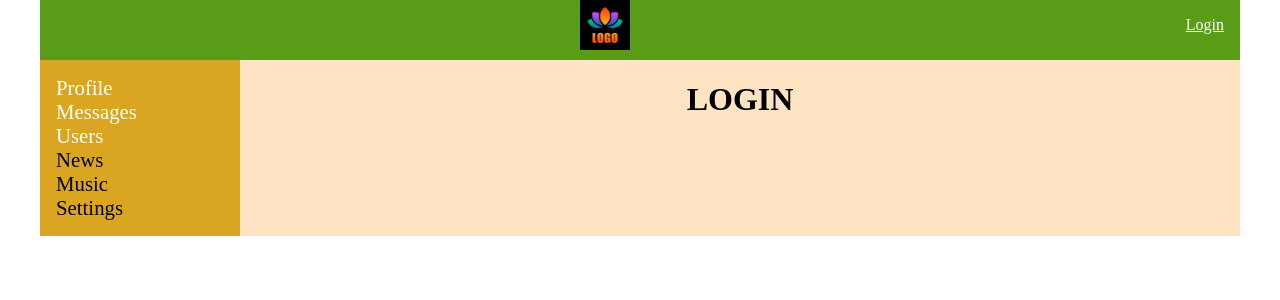
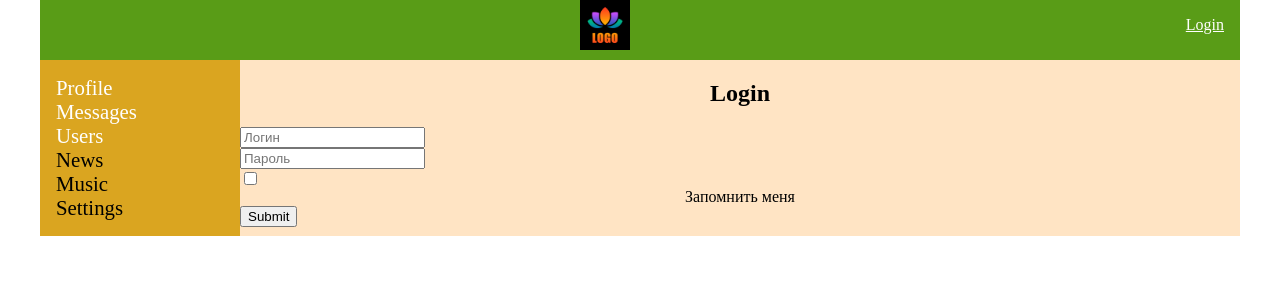
Before and after one commit to kor0ll/first-react-proj, a React (Create React App) app: page /login in a window 1280 px wide. Shown: the top 300 px of the page. Built offline with nearby package versions, Linux system fonts and the light colour scheme; no server answers.

Commit message:
Lesson 75

```diff
--- a/package.json
+++ b/package.json
@@ -9,6 +9,7 @@
     "axios": "^1.2.2",
     "react": "^18.2.0",
     "react-dom": "^18.2.0",
+    "react-hook-form": "^7.43.2",
     "react-redux": "^8.0.5",
     "react-router-dom": "^6.4.1",
     "react-scripts": "^2.1.3",
--- a/src/components/Login/Login.jsx
+++ b/src/components/Login/Login.jsx
@@ -1,7 +1,13 @@
 import React from 'react';
+import LoginForm from './LoginForm';
 
 const Login = (props) => {
-    return <h1>LOGIN</h1>
+    return (
+        <div>
+            <h2>Login</h2>
+            <LoginForm />
+        </div>
+    )
 }
 
 export default Login;
--- /dev/null
+++ b/src/components/Login/LoginForm.jsx
@@ -0,0 +1,25 @@
+import { useForm } from "react-hook-form"
+import React from "react";
+
+
+const LoginForm = (props) => {
+    const { register, handleSubmit } = useForm();
+
+    const onSubmit = (data) => {
+        console.log(data);
+    }
+
+
+    return <div>
+        <form onSubmit={handleSubmit(onSubmit)}>
+            <input placeholder="Логин" {...register("login")} />
+            <input placeholder="Пароль" {...register("password")} />
+            <div>
+                <input type="checkbox" {...register("rememberMe")} /> Запомнить меня
+            </div>
+            <input type="submit" />
+        </form>
+    </div>
+}
+
+export default LoginForm;
```
Also changed, not shown: 1 other file (tests, documents, lock files or other folders).
